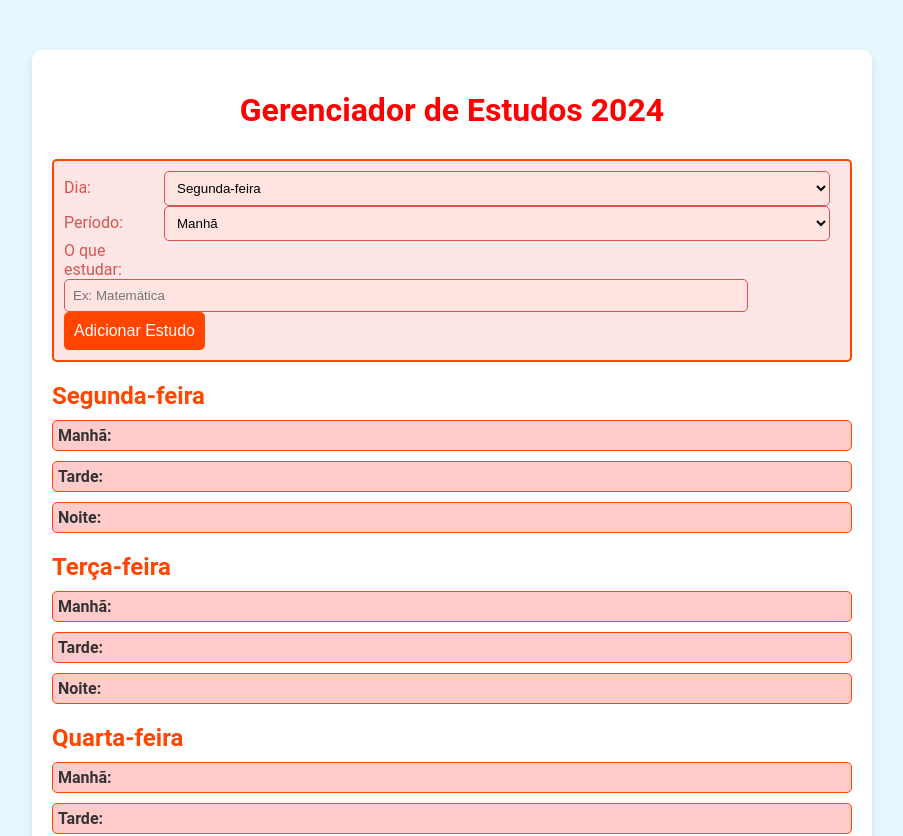
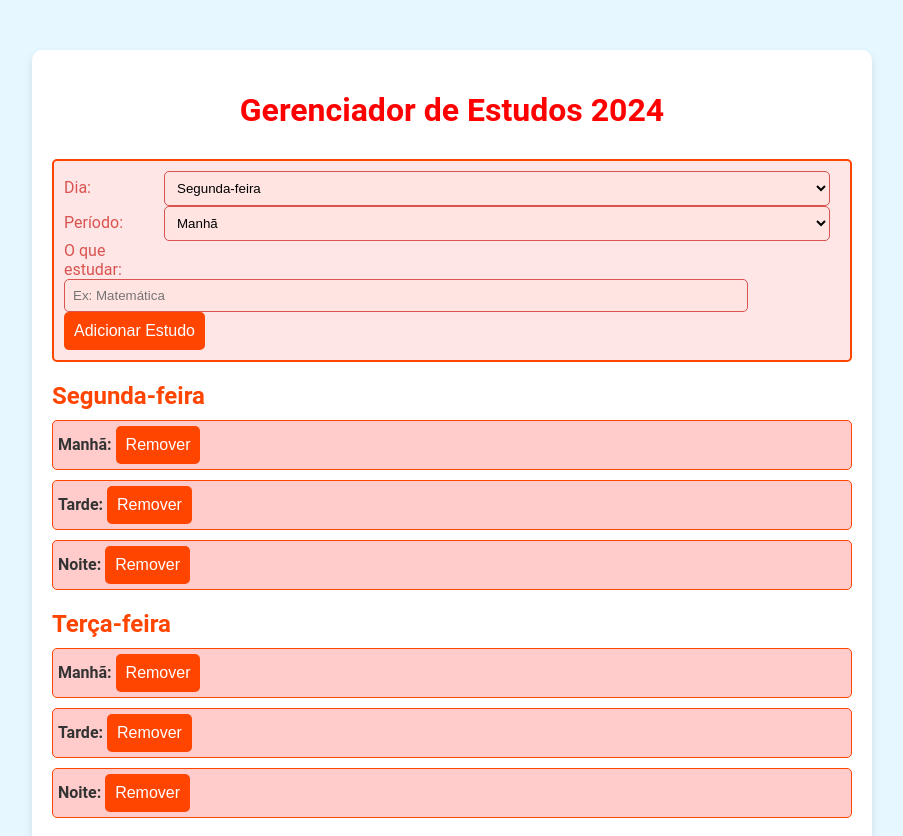
Before and after one commit to GabiDinair/BoasPraticas, a React (Create React App) app: page / in a window 1280 px wide. Shown: the top 836 px of the page, without its empty margins (188-1091 px from the left). Built offline with nearby package versions, Linux system fonts and the light colour scheme.

Commit message:
fiz uma alteração na label

```diff
--- a/src/App.js
+++ b/src/App.js
@@ -1,10 +1,13 @@
-import React, { useState } from 'react';
+import React, { useState, useEffect } from 'react';
 import './App.css';
 
 function App() {
   const diasDaSemana = ['Segunda-feira', 'Terça-feira', 'Quarta-feira', 'Quinta-feira', 'Sexta-feira', 'Sábado', 'Domingo'];
 
-  const [estudos, setEstudos] = useState({
+  const [estudos, setEstudos] = useState(() => {
+    // Carregar do localStorage ao iniciar
+    const savedEstudos = localStorage.getItem('estudos');
+    return savedEstudos ? JSON.parse(savedEstudos) : {
       'Segunda-feira': { manha: '', tarde: '', noite: '' },
       'Terça-feira': { manha: '', tarde: '', noite: '' },
       'Quarta-feira': { manha: '', tarde: '', noite: '' },
@@ -12,11 +15,17 @@ function App() {
       'Sexta-feira': { manha: '', tarde: '', noite: '' },
       'Sábado': { manha: '', tarde: '', noite: '' },
       'Domingo': { manha: '', tarde: '', noite: '' },
+    };
   });
 
   const [atividade, setAtividade] = useState('');
   const [diaSelecionado, setDiaSelecionado] = useState('Segunda-feira');
   const [periodoSelecionado, setPeriodoSelecionado] = useState('manha');
+
+  useEffect(() => {
+    // Salvar os estudos no localStorage sempre que forem atualizados
+    localStorage.setItem('estudos', JSON.stringify(estudos));
+  }, [estudos]);
 
   const adicionarAtividade = () => {
     if (!atividade) return;
@@ -29,8 +38,17 @@ function App() {
       },
     }));
 
-    // Limpar os campos após adicionar
-    setAtividade('');
+    setAtividade(''); // Limpar o campo após adicionar
+  };
+
+  const removerAtividade = (dia, periodo) => {
+    setEstudos((prevEstudos) => ({
+      ...prevEstudos,
+      [dia]: {
+        ...prevEstudos[dia],
+        [periodo]: '',
+      },
+    }));
   };
 
   return (
@@ -67,12 +85,15 @@ function App() {
           <h2>{dia}</h2>
           <div className="periodo-container">
             <strong>Manhã:</strong> {estudos[dia].manha}
+            <button onClick={() => removerAtividade(dia, 'manha')}>Remover</button>
           </div>
           <div className="periodo-container">
             <strong>Tarde:</strong> {estudos[dia].tarde}
+            <button onClick={() => removerAtividade(dia, 'tarde')}>Remover</button>
           </div>
           <div className="periodo-container">
             <strong>Noite:</strong> {estudos[dia].noite}
+            <button onClick={() => removerAtividade(dia, 'noite')}>Remover</button>
           </div>
         </div>
       ))}
```
Lines whose indentation alone changed are shown as unchanged.
